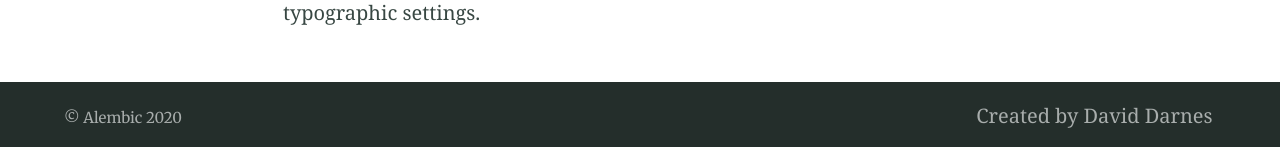
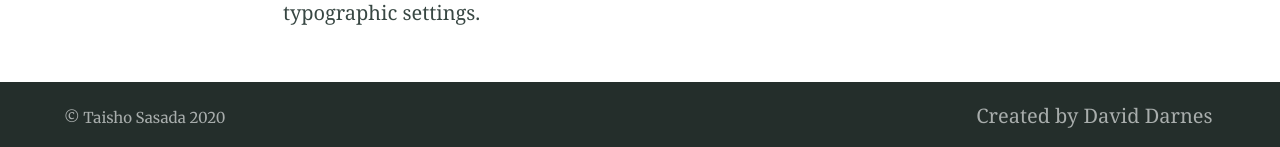
Before and after one commit to karapto/karapto.github.io, a Jekyll site: the page built from index.md, in a window 1280 px wide and 900 px high, scrolled down 4807 px. Shown: the part 750-897 px from the top of the window. Built offline with Jekyll 4.4.1, drawn with Linux system fonts in a browser that asks for light colours.

Commit message:
Update _config.yml

```diff
--- a/_config.yml
+++ b/_config.yml
@@ -93,7 +93,7 @@ defaults:
 # 7. Site settings
 encoding: utf-8 # Make sure the encoding is right
 lang: en-GB # Set the site language
-title: "Alembic" # Site name or title, also used in jekyll-seo-tag
+title: "Taisho Sasada" # Site name or title, also used in jekyll-seo-tag
 logo: "/assets/logos/logo.svg" # Site logo, also used in jekyll-seo-tag
 description: "Alembic is a starting point for Jekyll projects. Rather than starting from scratch, this boilerplate is designed to get the ball rolling immediately" # Site description and default description, also used in jekyll-seo-tag
 url: "https://alembic.darn.es" # Site url, also used in jekyll-seo-tag
```
